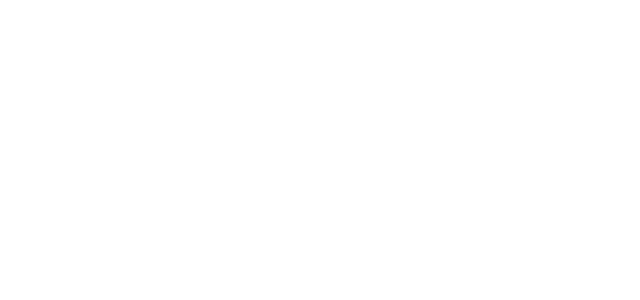
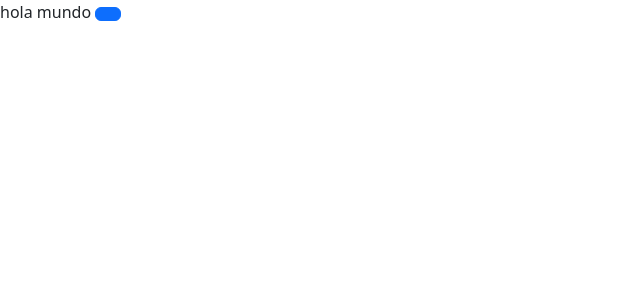
Before and after one commit to WillianRuizZ/cliente, an Angular app: page / in a window 1280 px wide. Shown: the top 300 px of the page, without its empty margins (0-640 px from the left). Built offline with nearby package versions, Linux system fonts and the light colour scheme.

Commit message:
boostrap

```diff
--- a/angular.json
+++ b/angular.json
@@ -27,9 +27,12 @@
               }
             ],
             "styles": [
-              "src/styles.css"
+              "src/styles.css",
+              "node_modules/bootstrap/dist/css/bootstrap.min.css"
             ],
-            "scripts": []
+            "scripts": [
+              "node_modules/bootstrap/dist/js/bootstrap.min.js"
+            ]
           },
           "configurations": {
             "production": {
--- a/src/app/app.component.html
+++ b/src/app/app.component.html
@@ -1 +1,2 @@
-<router-outlet />
+hola mundo
+<button class="btn btn-primary"></button>
```
